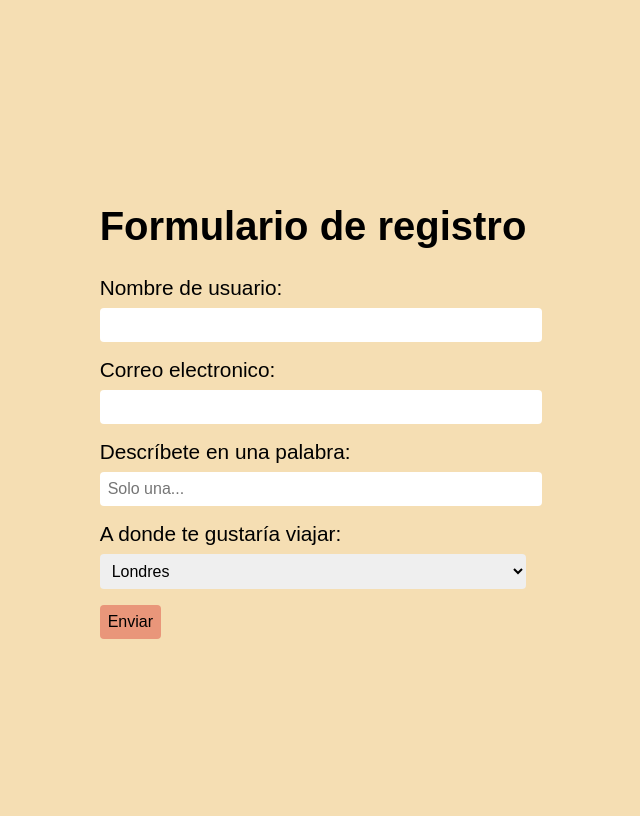
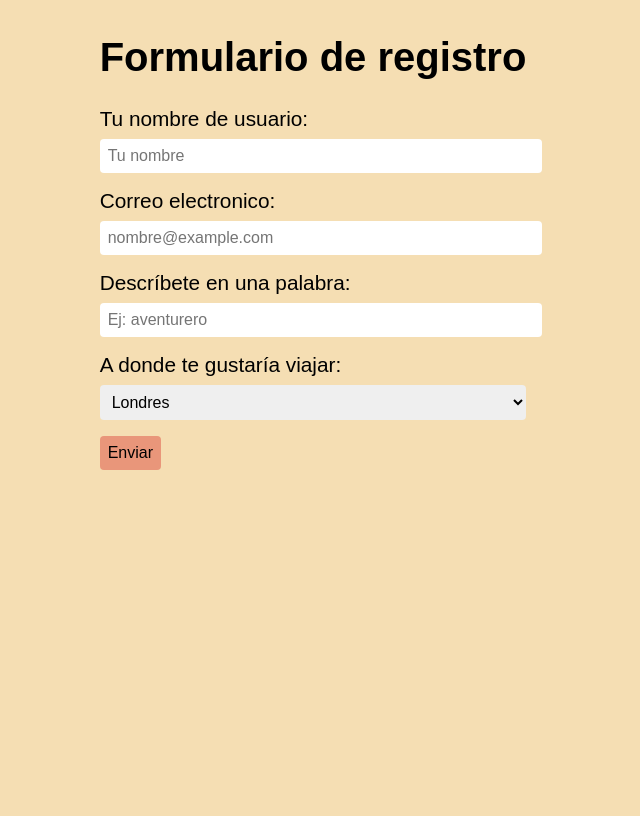
Before and after one commit to malmental/S1-06-PHP-Avanzado, a PHP site: page /formulario.html in a window 1280 px wide. Shown: the whole page, without its empty margins (327-967 px from the left). Run offline with PHP 8.4, Linux system fonts and the light colour scheme.

Commit message:
Se ha refactorizado el codigo CSS en ficheros diferentes y se encuentra en ajutes, fiches PHP aun no estan funcionando del todo, formulario.html no transfiere los datos y los está mostrando en URL clear

```diff
--- a/cerrar-sesion.php
+++ b/cerrar-sesion.php
@@ -1,3 +1,7 @@
+<head>
+    <link rel="stylesheet" href="estilo.css">
+</head>
+
 <?php
 
 // Cerramos sesion como buena practica
--- /dev/null
+++ b/estilo.css
@@ -0,0 +1,42 @@
+body {
+    font-family: JetBrains Mono, sans-serif;
+    background-color: wheat;
+    height: 100vh;
+    display: grid;
+    grid-template-columns: 1fr;
+    justify-items: center;
+}
+
+h1 {
+    font-size: 2.5rem;
+}
+
+.form-group {
+    margin-bottom: 1rem;
+    font-size: 1.3rem;
+}
+
+label {
+    display: block;
+    margin-bottom: 0.5rem;
+}
+
+input[type="text"],
+input[type="email"],
+select {
+    width: 100%;
+    padding: 0.5rem;
+    border: none;
+    border-radius: 4px;
+    cursor: pointer;
+    font-size: 1rem;
+}
+
+button {
+    background-color: darksalmon;
+    padding: 0.5rem;
+    border: none;
+    border-radius: 4px;
+    cursor: pointer;
+    font-size: 1rem;
+}
--- a/formulario.html
+++ b/formulario.html
@@ -4,66 +4,27 @@
     <meta charset="UTF-8">
     <meta name="viewport" content="width=device-width, initial-scale=1.0">
     <title>Formulario de registro</title>
-
-    <style>
-
-        body
-        {   font-family: JetBrains Mono, sans-serif;
-            background-color:wheat;
-            display: flex;
-            justify-content: center;
-            align-items: center;
-            height: 100vh; }
-
-        h1
-        {   font-size: 2.5rem;}
-
-        .form-group
-        {   margin-bottom: 1rem;
-            font-size: 1.3rem;}
-
-        label
-        {   display: block;
-            margin-bottom: 0.5rem;}
-
-        input[type="text"], input[type="email"], select
-        {   width: 100%;
-            padding: 0.5rem;
-            border: none;
-            border-radius: 4px;
-            cursor: pointer;
-            font-size: 1rem;}
-
-        button
-        {   background-color:darksalmon;
-            padding: 0.5rem;
-            border: none;
-            border-radius: 4px;
-            cursor: pointer;
-            font-size: 1rem;}
-
-    </style>
-
+    <link rel="stylesheet" href="estilo.css">
 </head>
 <body>
     <div class="form-container">
     <!--Aqui es importante comprender action="procesar.php" donde se enviarán los datos del registro, utilizando un method="post" que oculta la peticion en la URL, GET es posible que muestre datos privados en la URL-->
         <h1>Formulario de registro</h1>
-        <form action="procesar.php" method="get">
+        <form action="procesar.php" method="post">
 
             <div class="form-group">
-                <label for="nombre">Nombre de usuario: </label>
-                <input type="text" id="nombre" name="nombre_usuario" requireded>
+                <label for="nombre">Tu nombre de usuario: </label>
+                <input type="text" id="nombre" name="nombre_usuario" required placeholder="Tu nombre" [A-Za-zá-úÁ-Ú0-9]+(?: [A-Za-zá-úÁ-Ú0-9]+)*">
             </div>
 
             <div class="form-group">
                 <label for="email">Correo electronico:</label>
-                <input type="email" id="email" name="email_usuario" required>
+                <input type="email" id="email" name="email_usuario" required placeholder="nombre@example.com">
             </div>
 
             <div class="form-group">
                 <label for="biografia">Descríbete en una palabra:</label>
-                <input type="text" id="biografia" name="biografia_usuario" placeholder="Solo una...">
+                <input type="text" id="biografia" name="biografia_usuario" placeholder="Ej: aventurero">
             </div>
 
             <div class="form-group">
--- a/perfil.php
+++ b/perfil.php
@@ -12,7 +12,7 @@ session_start();
     <meta charset="UTF-8">
     <meta name="viewport" content="width=device-width, initial-scale=1.0">
     <title>Sesion de usuario</title>
-    <link rel="stylesheet" href="style.css">
+    <link rel="stylesheet" href="estilo.css">
 </head>
 <body>
     <div class="form-container">
```
Also changed, not shown: procesar.php (+9 -11 lines).
